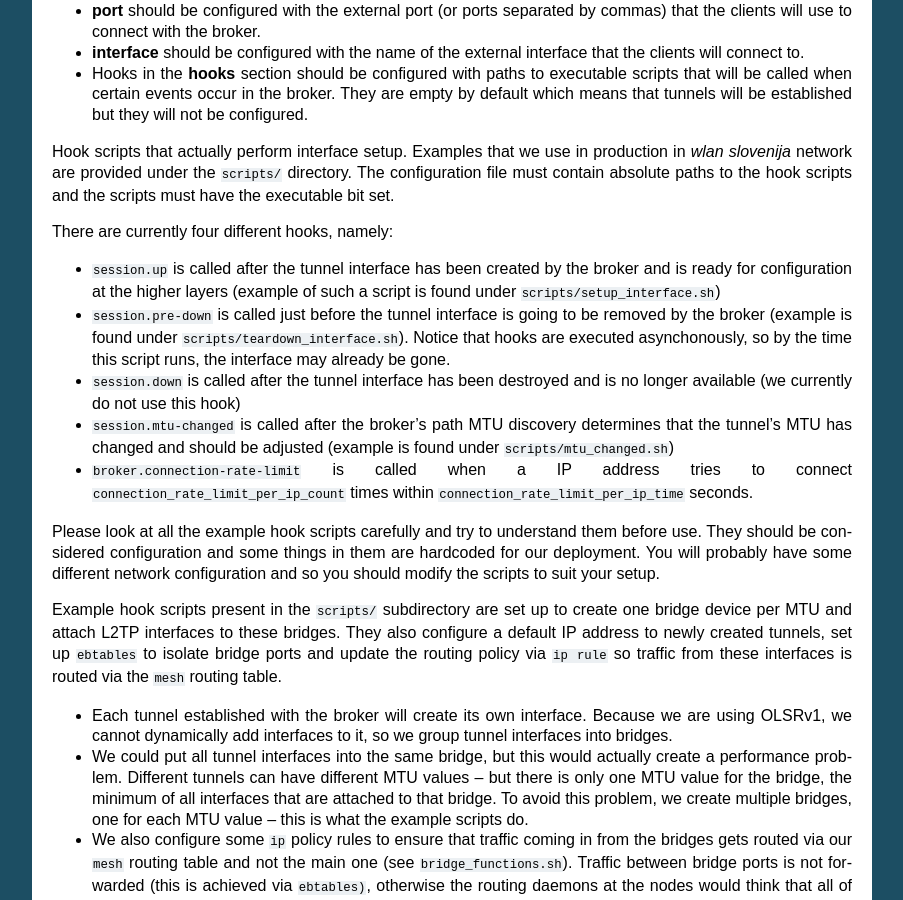
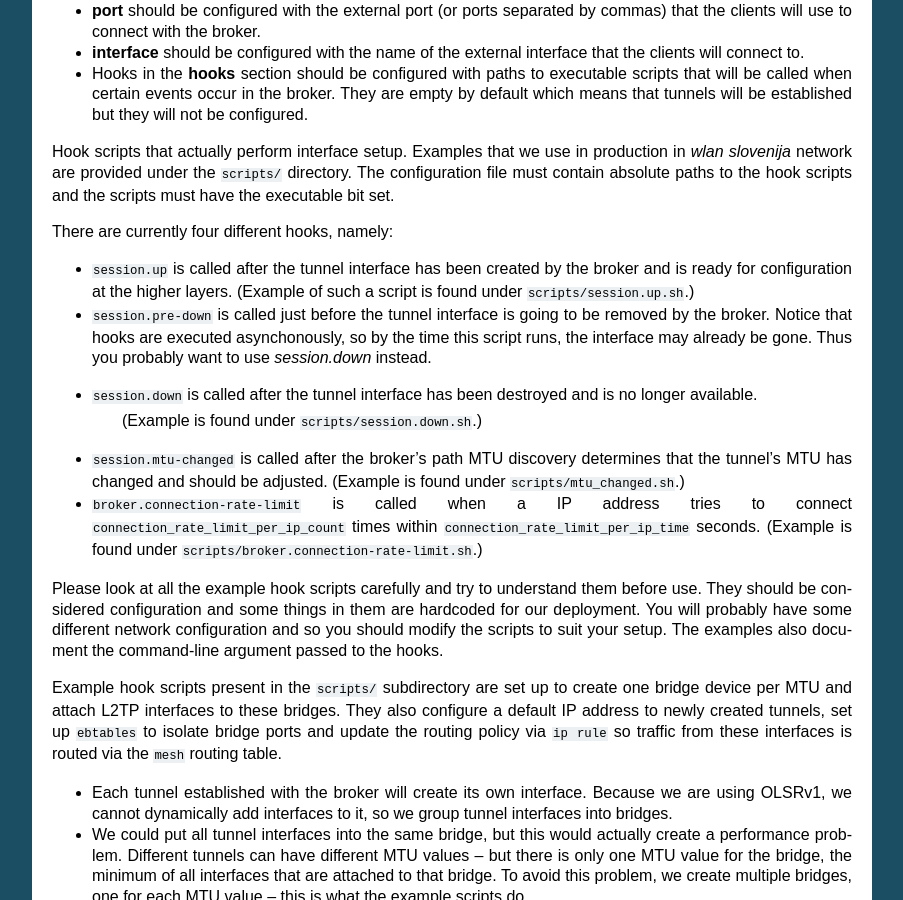
Before and after one commit to wlanslovenija/tunneldigger, a Sphinx documentation site: the page built from docs/server.rst, in a window 1280 px wide and 900 px high, scrolled down 3013 px. Shown: the whole window, without its empty margins (198-1101 px from the left). Built offline with Sphinx 7.4.7, drawn with Linux system fonts in a browser that asks for light colours.

Commit message:
update docs and rename scripts to match config keys

```diff
--- a/docs/server.rst
+++ b/docs/server.rst
@@ -192,25 +192,26 @@ Hooks
 There are currently four different hooks, namely:
 
 * ``session.up`` is called after the tunnel interface has been created by the broker and is ready for configuration at
-  the higher layers (example of such a script is found under ``scripts/setup_interface.sh``)
+  the higher layers. (Example of such a script is found under ``scripts/session.up.sh``.)
 
-* ``session.pre-down`` is called just before the tunnel interface is going to be removed by the broker (example is
-  found under ``scripts/teardown_interface.sh``).  Notice that hooks are executed asynchonously, so by the time
-  this script runs, the interface may already be gone.
+* ``session.pre-down`` is called just before the tunnel interface is going to be removed by the broker.
+  Notice that hooks are executed asynchonously, so by the time this script runs, the interface may already be gone.
+  Thus you probably want to use `session.down` instead.
 
-* ``session.down`` is called after the tunnel interface has been destroyed and is no longer available (we currently
-  do not use this hook)
+* ``session.down`` is called after the tunnel interface has been destroyed and is no longer available.
+   (Example is found under ``scripts/session.down.sh``.)
 
 * ``session.mtu-changed`` is called after the broker's path MTU discovery determines that the tunnel's MTU has changed
-  and should be adjusted (example is found under ``scripts/mtu_changed.sh``)
+  and should be adjusted. (Example is found under ``scripts/mtu_changed.sh``.)
 
 * ``broker.connection-rate-limit`` is called when a IP address tries to connect ``connection_rate_limit_per_ip_count``
-  times within ``connection_rate_limit_per_ip_time`` seconds.
+  times within ``connection_rate_limit_per_ip_time`` seconds. (Example is found under ``scripts/broker.connection-rate-limit.sh``.)
 
 Please look at all the example hook scripts carefully and try to understand
 them before use. They should be considered configuration and some things in
 them are hardcoded for our deployment. You will probably have some different
 network configuration and so you should modify the scripts to suit your setup.
+The examples also document the command-line argument passed to the hooks.
 
 Example hook scripts present in the ``scripts/`` subdirectory are set up to
 create one bridge device per MTU and attach L2TP interfaces to these bridges.
```
Also changed, not shown: 7 other files.
